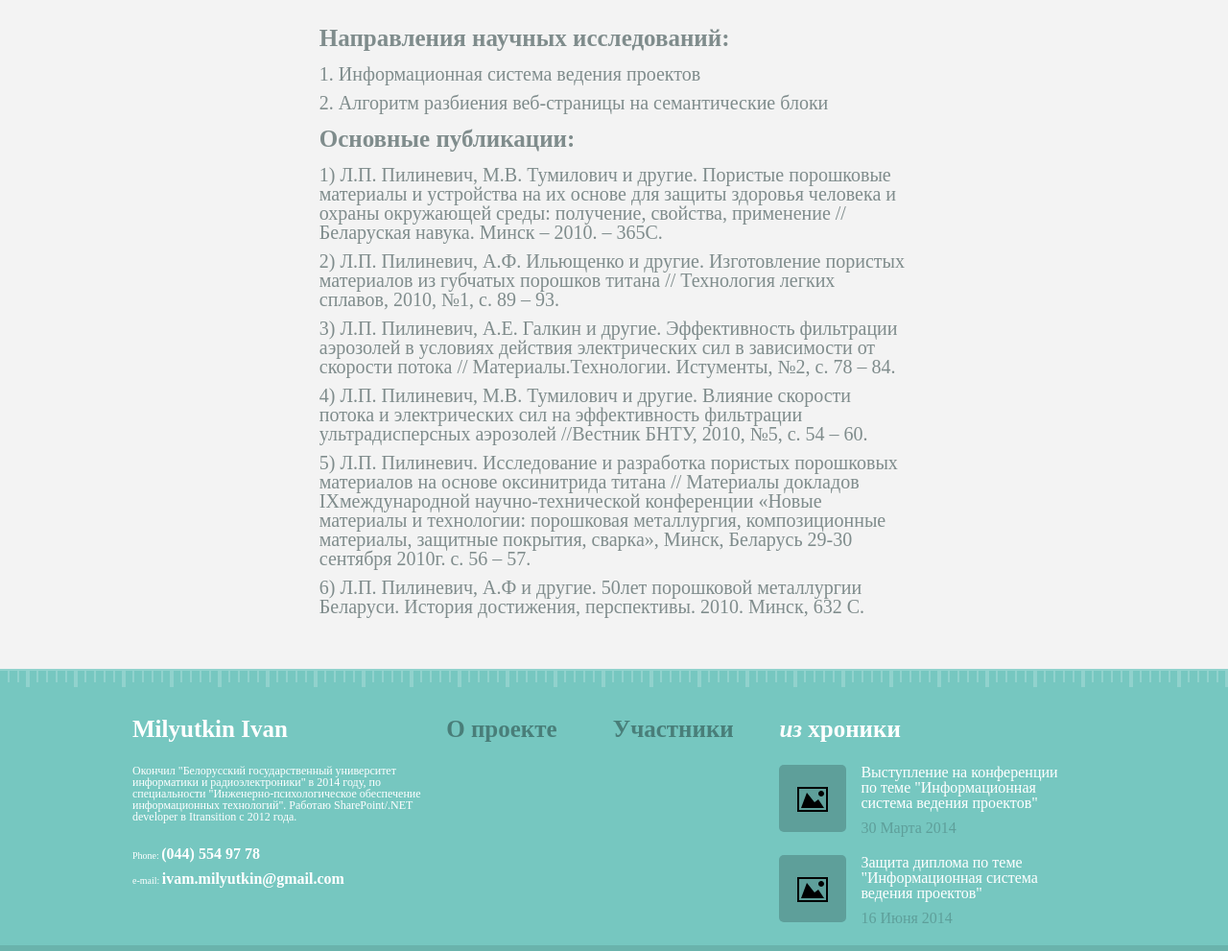
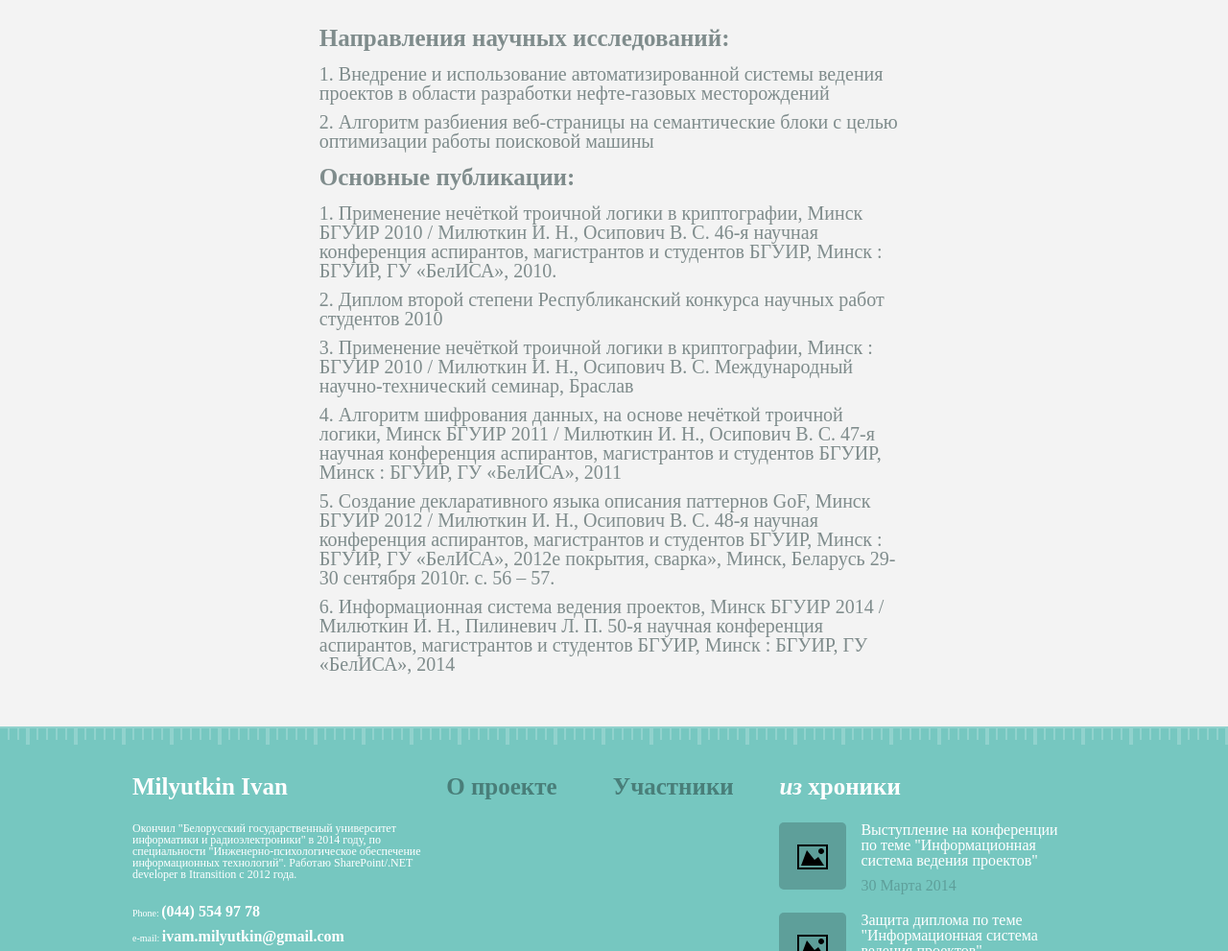
Before and after one commit to imilyutkin/oit-site, a website: page src/author.html in a window 1280 px wide. Shown: the part 404-1395 px from the top of the page at 96% size. Drawn offline with Linux system fonts and the light colour scheme.

Commit message:
changed my publication

```diff
--- a/src/author.html
+++ b/src/author.html
@@ -61,7 +61,7 @@
                             </header>
                             <article>
                                 <div class="author-regards">
-                                    .NET/Sharepoint veloper, Tech Leader
+                                    .NET/SharePoint developer, TL
                                 </div>
                                 <div class="author-info">
                                     <div>
@@ -85,10 +85,10 @@
                     </header>
                     <article>
                         <div class="publication">
-                            1. Информационная система ведения проектов
+                            1. Внедрение и использование автоматизированной системы ведения проектов в области разработки нефте-газовых месторождений
                         </div>
                         <div class="publication">
-                            2. Алгоритм разбиения веб-страницы на семантические блоки
+                            2. Алгоритм разбиения веб-страницы на семантические блоки с целью оптимизации работы поисковой машины
                         </div>
                     </article>
 
@@ -97,22 +97,24 @@
                     </header>
                         <article>
                             <div class="publication">
-                    1) Л.П. Пилиневич, М.В. Тумилович и другие. Пористые порошковые материалы и устройства на их основе для защиты здоровья человека и охраны окружающей среды: получение, свойства, применение // Беларуская навука. Минск – 2010. – 365С.
+                    1. Применение нечёткой троичной логики в криптографии, Минск БГУИР 2010 / Милюткин И. Н., Осипович В. С. 46-я научная конференция аспирантов, магистрантов и студентов БГУИР, Минск : БГУИР, ГУ «БелИСА», 2010.
                             </div>
                             <div class="publication">
-                                2) Л.П. Пилиневич, А.Ф. Ильющенко и другие. Изготовление пористых материалов из губчатых порошков титана // Технология легких сплавов, 2010, №1, с. 89 – 93.
+                                2. Диплом второй степени Республиканский конкурса  научных работ студентов 2010
                             </div>
                             <div class="publication">
-                               3) Л.П. Пилиневич, А.Е. Галкин и другие. Эффективность фильтрации аэрозолей в условиях действия электрических сил в зависимости от скорости потока // Материалы.Технологии. Истументы, №2, с. 78 – 84.
+                               3. Применение нечёткой троичной логики в криптографии, Минск : БГУИР 2010 / Милюткин И. Н., Осипович В. С. Международный научно-технический семинар, Браслав
                             </div>
                             <div class="publication">
-                    4) Л.П. Пилиневич, М.В. Тумилович и другие. Влияние скорости потока и электрических сил на эффективность фильтрации ультрадисперсных аэрозолей //Вестник БНТУ, 2010, №5, с. 54 – 60.
+                    4. Алгоритм шифрования данных, на основе нечёткой троичной логики, Минск БГУИР 2011 / Милюткин И. Н., Осипович В. С. 47-я научная конференция аспирантов, магистрантов и студентов БГУИР, Минск : БГУИР, ГУ «БелИСА», 2011
                             </div>
                             <div class="publication">
-                    5) Л.П. Пилиневич. Исследование и разработка пористых порошковых материалов на основе оксинитрида титана // Материалы докладов IXмеждународной научно-технической конференции «Новые материалы и технологии: порошковая металлургия, композиционные материалы, защитные покрытия, сварка», Минск, Беларусь 29-30 сентября 2010г. с. 56 – 57.
+                    5. Создание декларативного языка описания паттернов GoF, Минск БГУИР 2012 / Милюткин И. Н., Осипович В. С. 48-я научная конференция аспирантов, магистрантов и студентов БГУИР, Минск : БГУИР, ГУ «БелИСА», 2012е покрытия, сварка», Минск, Беларусь 29-30 сентября 2010г. с. 56 – 57.
                             </div>
                             <div class="publication">
-                    6) Л.П. Пилиневич, А.Ф и другие. 50лет порошковой металлургии Беларуси. История достижения, перспективы. 2010. Минск, 632 С.
+
+6. Информационная система ведения проектов, Минск БГУИР 2014 / Милюткин И. Н., Пилиневич Л. П. 50-я научная конференция аспирантов, магистрантов и студентов БГУИР, Минск : БГУИР, ГУ «БелИСА», 2014
+
                             </div>
                         </article>
                 </article>
```
